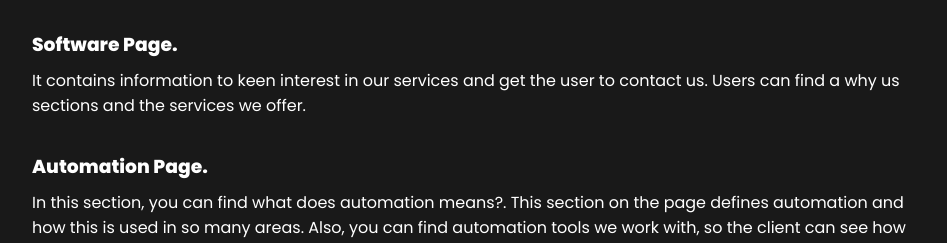
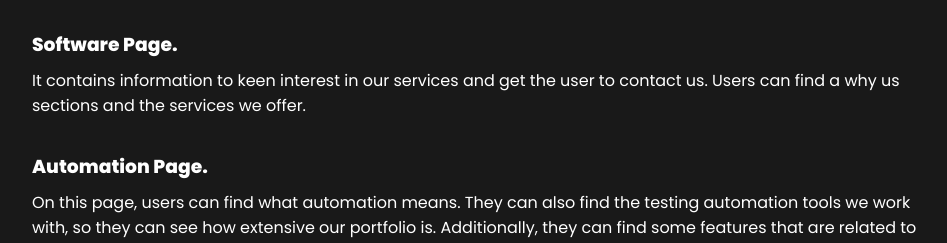
Before and after one commit to psanchezp31/quantum-blog-documentation, a plain HTML site: page index.html in a window 1280 px wide. Shown: the part 2535-2778 px from the top of the page, without its empty margins (323-1270 px from the left). Drawn offline with Linux system fonts and the light colour scheme.

Commit message:
modifing link youtube video

```diff
--- a/index.html
+++ b/index.html
@@ -43,7 +43,7 @@
         <h3>Video demo</h3>
         <p>In the following video you can find a short live demo:</p>
         <div class="video-wrapper">
-            <iframe width="660" height="355" src="https://www.youtube.com/embed/QQ1Of07NWGg"
+            <iframe width="660" height="355" src="https://youtu.be/IYiXemL50lo"
                     title="YouTube video player" frameborder="0"
                     allow="accelerometer; autoplay; clipboard-write; encrypted-media; gyroscope; picture-in-picture"
                     allowfullscreen></iframe>
@@ -91,11 +91,9 @@
         </p>
         <br>
         <h3>Automation Page.</h3>
-        <p>In this section, you can find what does automation means?. This section on the page defines automation and
-            how this is used in so many areas.
-            Also, you can find automation tools we work with, so the client can see how extensive our portfolio is.
-            In the automation page, you can find some features that are related to automation as well our 360° testing
-            process, which contains all the steps in a testing process.</p>
+        <p>On this page, users can find what automation means. They can also find the testing automation tools we work
+            with, so they can see how extensive our portfolio is. Additionally, they can find some features that are
+            related to automation as well as our 360° testing process.</p>
         <br>
         <h3>About us Page.</h3>
         <p>With an attractive UX writing we present the users what we stand for, talk about our journey, and give the
```
